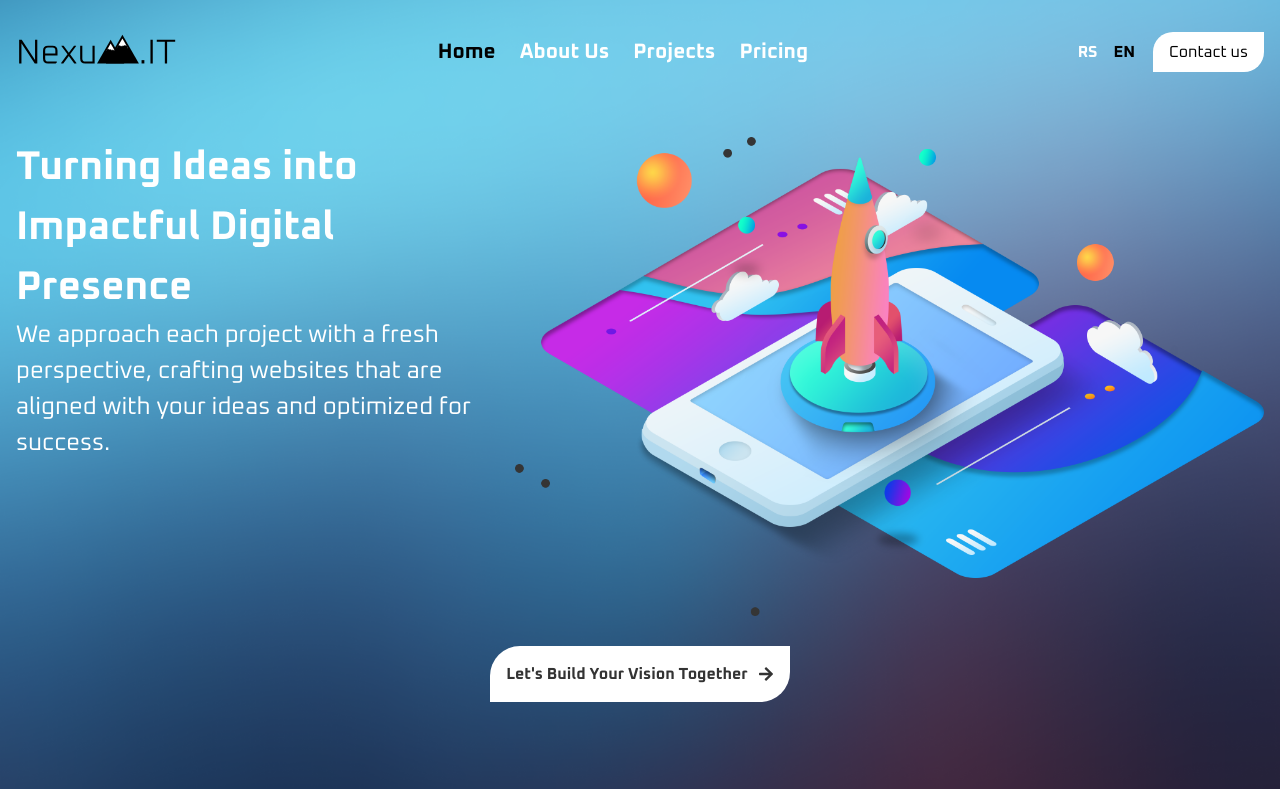
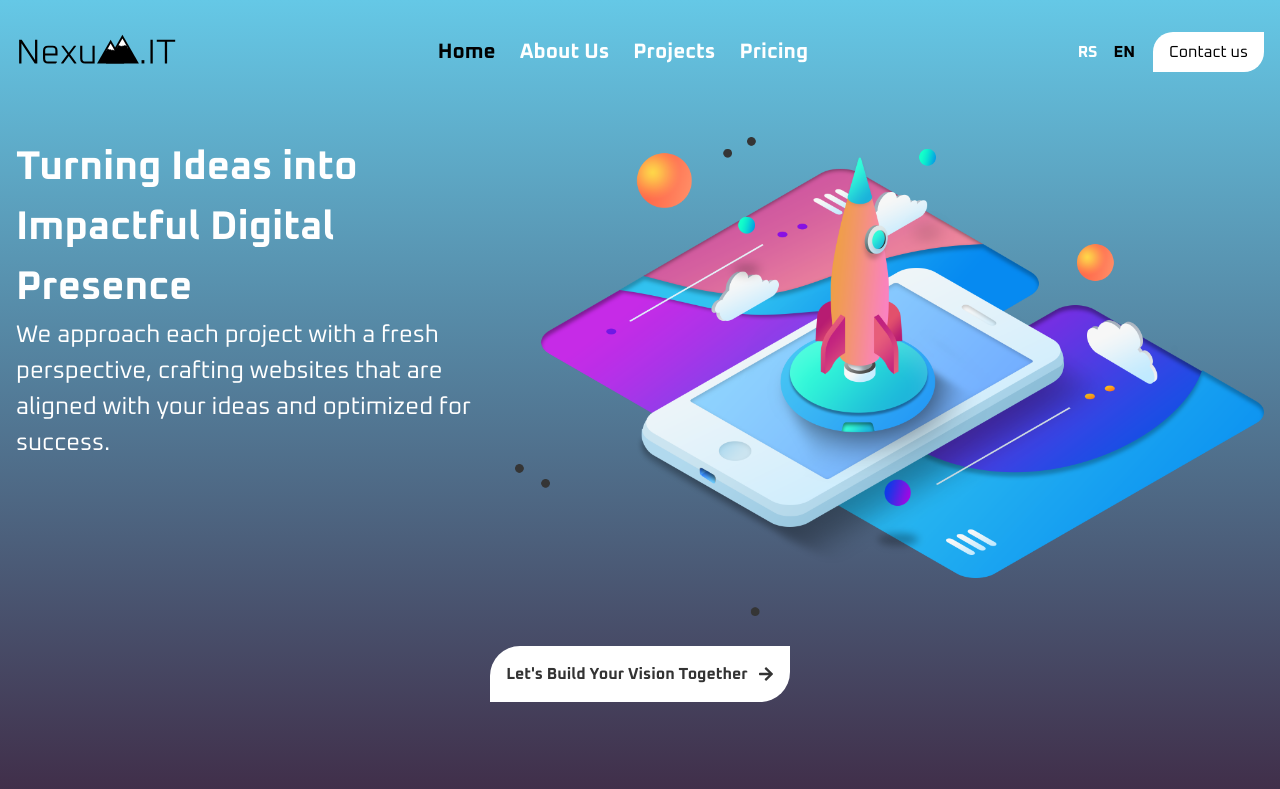
Before and after one commit to AndrejaKrstic/my-portfolio, a Next.js app: page /en in a window 1280 px wide. Shown: the top 789 px of the page. Built offline with nearby package versions, Linux system fonts and the light colour scheme.

Commit message:
asset loading fix

```diff
--- a/src/app/[locale]/HomePage.tsx
+++ b/src/app/[locale]/HomePage.tsx
@@ -25,6 +25,7 @@ export default function HomePage() {
           <Image
             className={style.heroRightMainImage}
             alt="hero"
+            loading="eager"
             src={hero_main_img.src}
             width={hero_main_img.width}
             height={hero_main_img.height}
--- a/src/styles/global.css
+++ b/src/styles/global.css
@@ -73,7 +73,7 @@ html {
 body {
   font-family: "Oxanium", sans-serif;
   color: #333;
-  background-image: url("/assets/background.png");
+  background: linear-gradient(to bottom, #65c8e6, #402d48);
   background-size: cover;
   background-repeat: no-repeat;
   background-position: center;
```
Also changed, not shown: public/assets/background.png (deleted), public/assets/mobile-menu-background.png (deleted).
